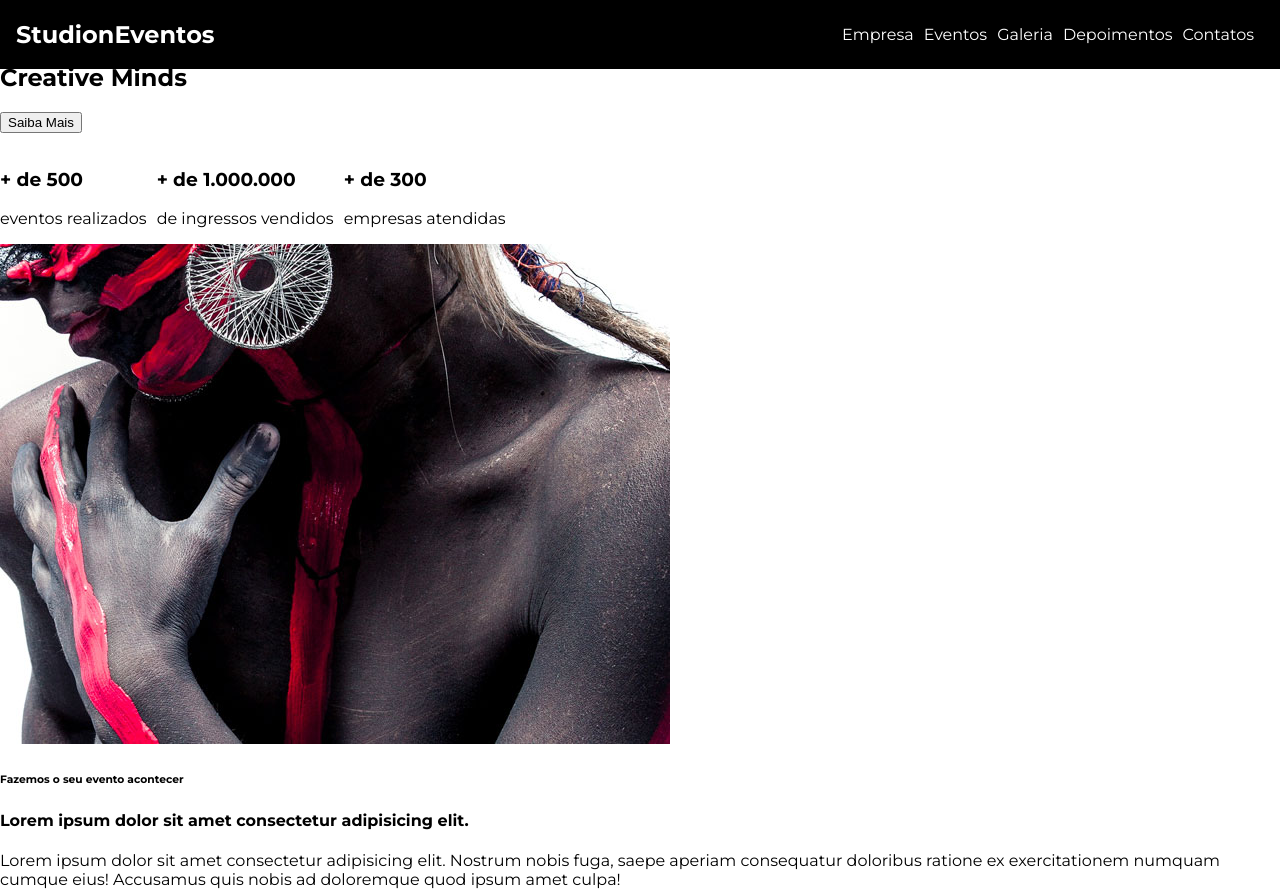
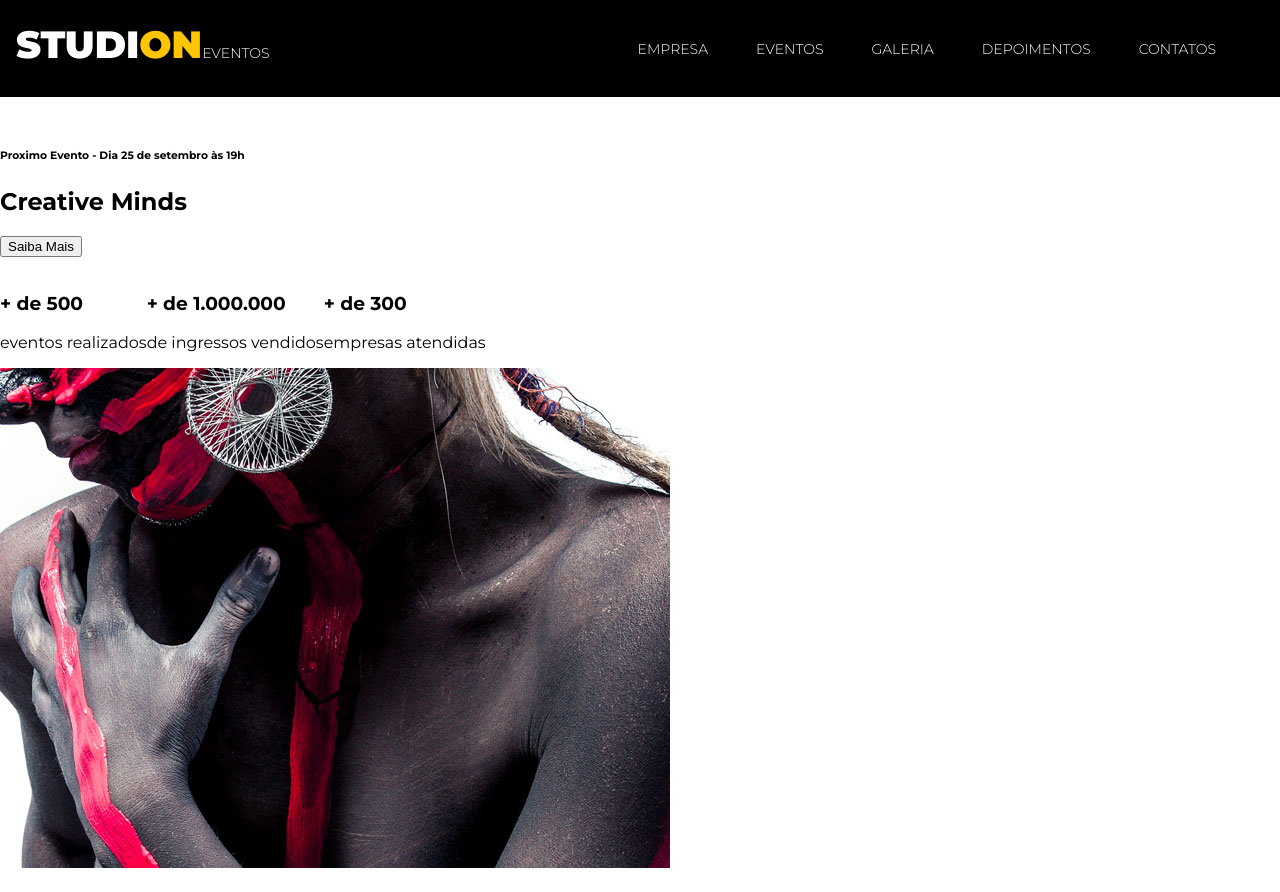
Before and after one commit to noamhenrique/newstudion, a website: page src/index.html in a window 1280 px wide. Shown: the top 892 px of the page. Drawn offline with Linux system fonts and the light colour scheme.

Commit message:
feat(nav): almost finished the navbar

```diff
--- a/src/index.html
+++ b/src/index.html
@@ -9,7 +9,10 @@
 
   <body>
     <nav class="navbar">
-      <h1>Studi<span>on</span><span>Eventos</span></h1>
+      <h1 class="logo-studion">
+        Studi<span class="copy--primary">on</span
+        ><span class="logo-studion__subtitle">Eventos</span>
+      </h1>
       <ul class="navbar__links">
         <li>
           <a href="#empresa"> Empresa </a>
--- a/src/style.css
+++ b/src/style.css
@@ -1,26 +1,24 @@
-@import url("https://fonts.googleapis.com/css2?family=Montserrat:wght@400;700&display=swap");
+@import url("https://fonts.googleapis.com/css2?family=Montserrat:wght@300;400;700;900&display=swap");
 
 * {
   box-sizing: border-box;
 }
 
 :root {
+  --color-primary: #ffc500;
   font-family: "Montserrat", sans-serif;
   font-size: 16px;
 }
 
 body {
   margin: 0;
+  padding-top: 7.75rem;
 }
 
 ul {
   display: flex;
   list-style: none;
   padding-left: 0;
-}
-
-li {
-  margin-right: 0.625rem;
 }
 
 .navbar {
@@ -42,7 +40,35 @@ li {
   justify-self: end;
 }
 
+.navbar__links li {
+  font-size: 0.875rem;
+  margin-right: 3rem;
+  text-transform: uppercase;
+}
+
 .navbar__links a {
+  font-weight: 300;
   color: #fff;
   text-decoration: none;
 }
+
+.navbar__links a:hover {
+  color: var(--color-primary);
+}
+
+.logo-studion {
+  font-size: 2.375rem;
+  font-weight: 900;
+  line-height: 1ch;
+  text-transform: uppercase;
+  text-align: right;
+}
+
+.logo-studion__subtitle {
+  font-size: 0.875rem;
+  font-weight: 300;
+}
+
+.copy--primary {
+  color: var(--color-primary);
+}
```
